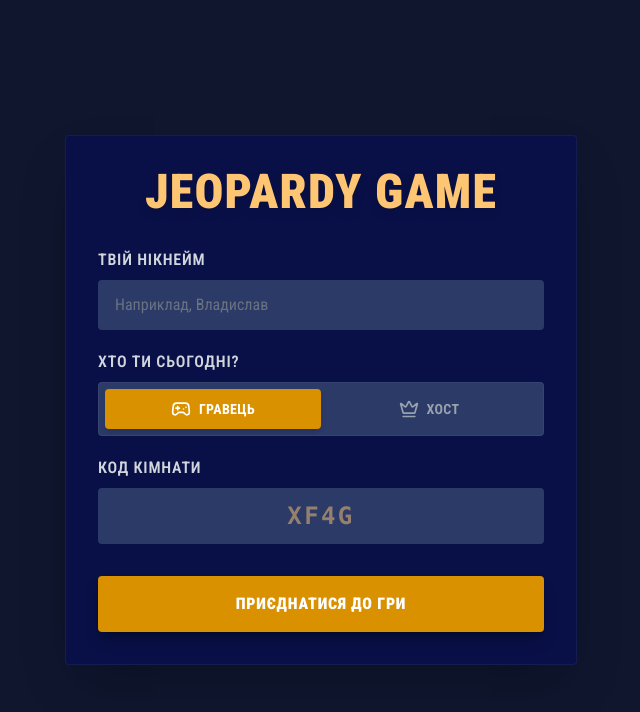
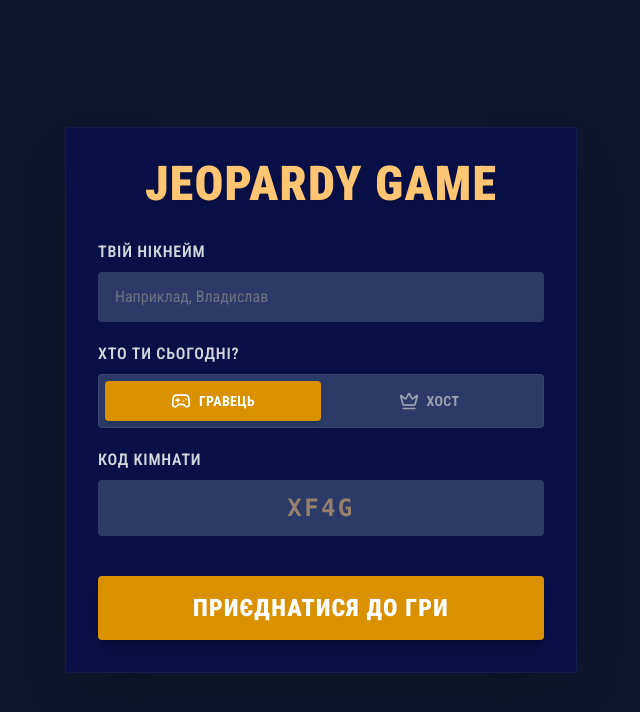
Before and after one commit to byndzieyes/jeopardy-game, a React (Vite) app in the folder client/: page / in a window 1280 px wide. Shown: the top 712 px of the page, without its empty margins (319-959 px from the left). Built offline with nearby package versions, Linux system fonts and the light colour scheme.

Commit message:
feat: enhance join/create button style

```diff
--- a/client/src/App.tsx
+++ b/client/src/App.tsx
@@ -141,10 +141,10 @@
           </div>
         </div>
 
-        <div className="relative h-14 mt-2">
+        <div className="relative h-16 mt-8">
           <button
             type="submit"
-            className={`absolute inset-0 w-full h-full rounded-sm bg-brand-primary text-center font-black uppercase tracking-wider text-white shadow-lg shadow-black/30 hover:brightness-110 active:scale-[0.98] transition-all duration-300 ease-in-out cursor-pointer ${
+            className={`absolute inset-0 w-full h-full rounded-sm bg-brand-primary text-2xl text-center font-black uppercase tracking-wider text-white shadow-lg shadow-black/30 hover:brightness-110 active:scale-[0.98] transition-all duration-300 ease-in-out cursor-pointer ${
               role === 'player' ? 'opacity-100 pointer-events-auto' : 'opacity-0 pointer-events-none'
             }`}
           >
@@ -153,7 +153,7 @@
 
           <button
             type="submit"
-            className={`absolute inset-0 w-full h-full rounded-sm bg-brand-primary text-center font-black uppercase tracking-wider text-white shadow-lg shadow-black/30 hover:brightness-110 active:scale-[0.98] transition-all duration-300 ease-in-out cursor-pointer ${
+            className={`absolute inset-0 w-full h-full rounded-sm bg-brand-primary text-2xl text-center font-black uppercase tracking-wider text-white shadow-lg shadow-black/30 hover:brightness-110 active:scale-[0.98] transition-all duration-300 ease-in-out cursor-pointer ${
               role === 'host' ? 'opacity-100 pointer-events-auto' : 'opacity-0 pointer-events-none'
             }`}
           >
```
